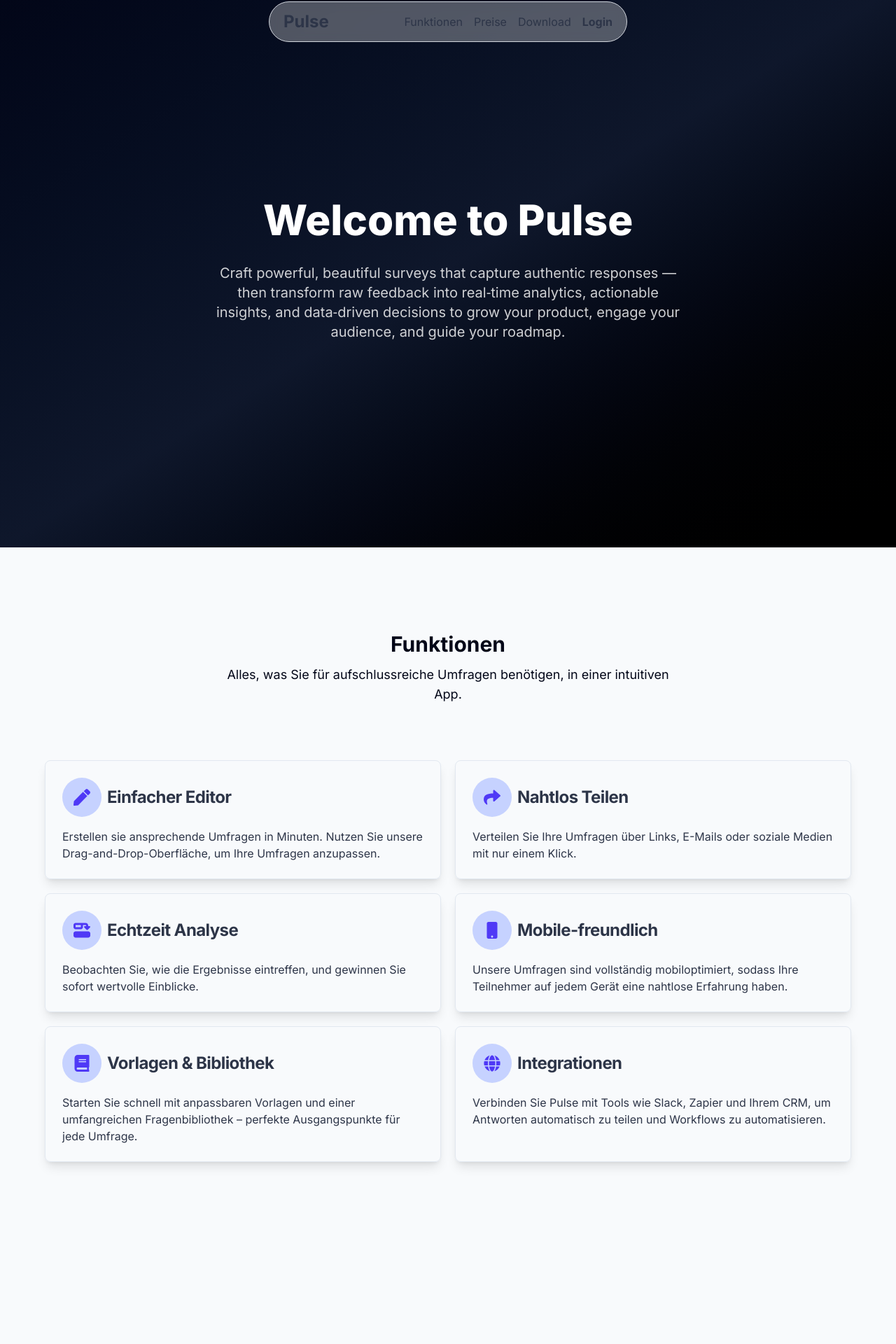
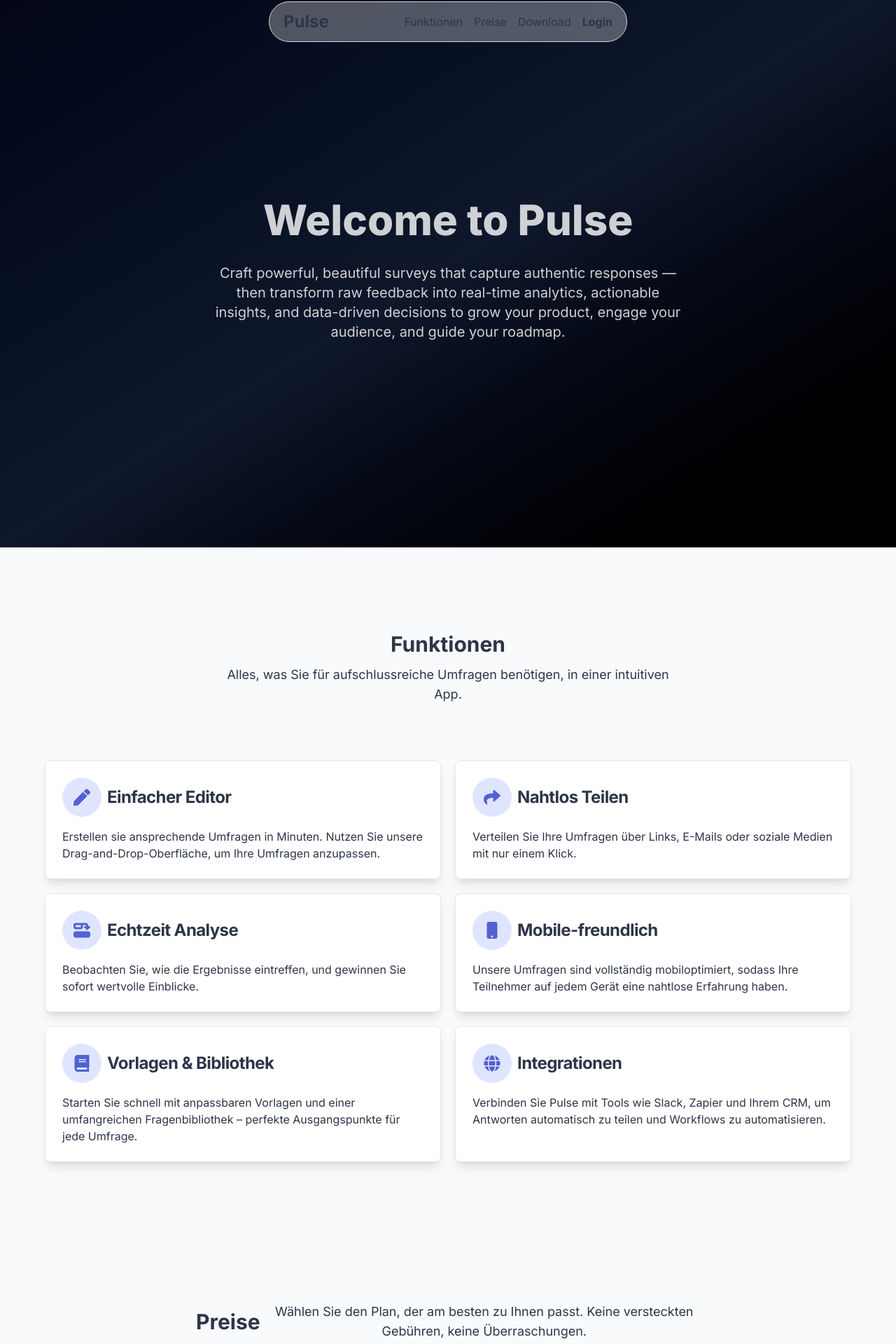
Before and after one commit to Factorium1/pulse, a Next.js app in the folder apps/web/: page / in a window 1280 px wide. Shown: the part 18-1938 px from the top of the page at 70% size. Before the commit the page ends 1758 px from the top, so only its background shows below. Built offline with nearby package versions, Linux system fonts and the light colour scheme; no server answers.

Commit message:
style(classes): replace variables with global css classes

```diff
--- a/apps/web/src/app/(marketing)/page.tsx
+++ b/apps/web/src/app/(marketing)/page.tsx
@@ -1,5 +1,5 @@
 import { Card } from '@/components/shared/web/card'
-import { FaBook, FaConnectdevelop, FaGlobe, FaMobile, FaPen, FaShare } from 'react-icons/fa'
+import { FaBook, FaGlobe, FaMobile, FaPen, FaShare } from 'react-icons/fa'
 import { FaDiagramSuccessor } from 'react-icons/fa6'
 
 export const metadata = {
@@ -9,23 +9,20 @@ export const metadata = {
 const Homepage = () => {
   return (
     <>
-      <section
-        id="home"
-        className="min-h-[100dvh] md:min-h-[100vh] flex items-center justify-center px-6"
-      >
-        <div className="max-w-2xl mx-auto flex flex-col gap-6 text-center text-white">
+      <section id="home" className="section-vh flex items-center justify-center px-6">
+        <div className="max-w-2xl mx-auto flex flex-col gap-6 text-center text-white/80">
           <h1 className="text-4xl sm:text-5xl md:text-6xl font-extrabold leading-tight">
             Welcome to Pulse
           </h1>
           <p className="text-base sm:text-lg md:text-xl text-white/80">
             Craft powerful, beautiful surveys that capture authentic responses — then transform raw
-            feedback into real‑time analytics, actionable insights, and data‑driven decisions to
+            feedback into real-time analytics, actionable insights, and data-driven decisions to
             grow your product, engage your audience, and guide your roadmap.
           </p>
         </div>
       </section>
-      <section id="features" className="min-h-[100dvh] md:min-h-[100vh]">
-        <div className="max-w-3xl mx-auto flex items-center justify-center flex-col text-center gap-3 text-slate-950 px-6 pt-30 pb-20">
+      <section id="features" className="section-vh">
+        <div className="max-w-3xl mx-auto flex items-center justify-center flex-col text-center gap-3 text-foreground px-6 pt-30 pb-20">
           <h2 className="text-2xl md:text-3xl font-bold">Funktionen</h2>
           <p className="text-base md:text-lg max-w-2xl">
             Alles, was Sie für aufschlussreiche Umfragen benötigen, in einer intuitiven App.
@@ -64,6 +61,15 @@ const Homepage = () => {
           />
         </div>
       </section>
+      <section id="price" className="section-vh">
+        <div className="max-w-3xl mx-auto flex-center text-center gap-3 text-foreground px-6 pt-30 pb-20">
+          <h2 className="text-2xl md:text-3xl font-bold">Preise</h2>
+          <p className="text-base md:text-lg max-w-2xl">
+            Wählen Sie den Plan, der am besten zu Ihnen passt. Keine versteckten Gebühren, keine
+            Überraschungen.
+          </p>
+        </div>
+      </section>
     </>
   )
 }
--- a/apps/web/src/components/shared/web/card.tsx
+++ b/apps/web/src/components/shared/web/card.tsx
@@ -2,11 +2,11 @@ import type { CardProps } from '@/types/cardprops'
 
 export const Card = ({ icon: Icon, title, description }: CardProps) => {
   return (
-    <div className="border rounded-lg p-6 shadow-lg hover:shadow-xl transition flex flex-col gap-4 lg:min-w-md">
+    <div className="border rounded-lg p-6 shadow-lg hover:shadow-xl transition flex flex-col gap-4 lg:min-w-md bg-[color:var(--color-card)] text-[color:var(--color-card-foreground)]">
       <h3 className="font-bold h3-bold flex items-center gap-2">
         {Icon && (
-          <span className="bg-indigo-200 p-4 rounded-full flex-center">
-            <Icon className="text-indigo-600" />
+          <span className="bg-[color:var(--color-accent)] p-4 rounded-full flex-center">
+            <Icon className="text-[color:var(--color-accent-foreground)]" />
           </span>
         )}
         <span>{title}</span>
```
